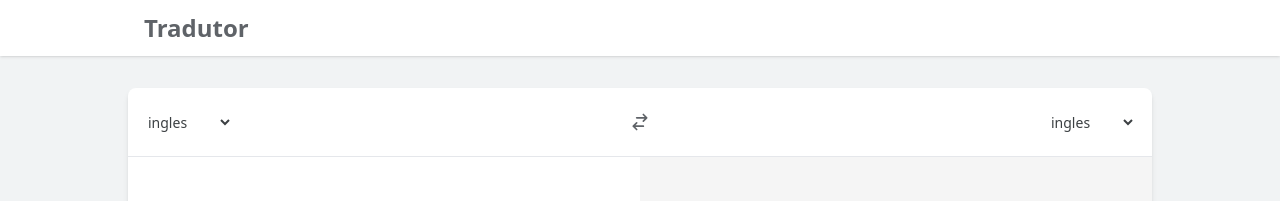
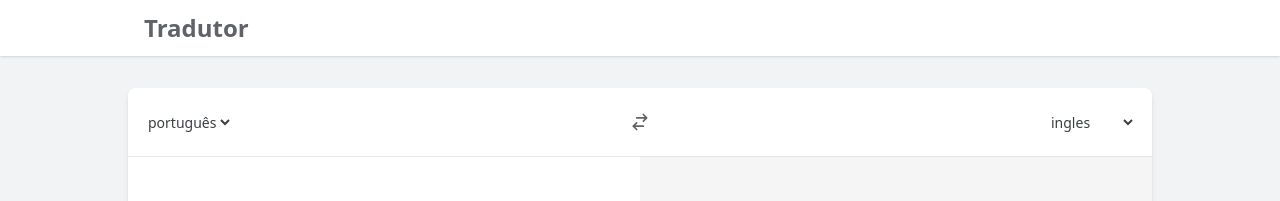
Before and after one commit to Carlamagalhaes1/Tradutor, a React (Vite) app: page / in a window 1280 px wide. Shown: the top 201 px of the page. Built offline with nearby package versions, Linux system fonts and the light colour scheme.

Commit message:
seleção de idiomas iniciais

```diff
--- a/src/App.jsx
+++ b/src/App.jsx
@@ -1,5 +1,4 @@
-
-function App() {
+import { useState } from "react"
 
 const lenguages = [
   { code: "en", name: "ingles" },
@@ -9,6 +8,13 @@ function App() {
   { code: "it", name: "italiano" },
   { code: "pt", name: "português" },
 ]
+
+function App() {
+
+  const [ sourceLang, setSourceLang] = useState('pt')
+  const [ targetLang, setTargetLang] = useState('en')
+
+
 
 
   return (
@@ -25,7 +31,7 @@ function App() {
           <div className="w-full max-w-5xl bg-white rounded-lg shadow-md overflow-hidden-">
             <div
               className="flex items-center justify-between p-4 border-b border-gray-200">
-              <select className=" text-sm text-textColor bg-transparent border-none focus:outline-none cursor-pointer">
+              <select value={sourceLang} onChange={event => setSourceLang  (event.target.value)} className=" text-sm text-textColor bg-transparent border-none focus:outline-none cursor-pointer">
                 {lenguages.map((lang) => (
                   <option key={lang.code} value={lang.code}>
                     {lang.name}
@@ -52,7 +58,7 @@ function App() {
 
               </button>
 
-              <select className=" text-sm text-textColor bg-transparent border-none focus:outline-none cursor-pointer">
+              <select value={targetLang} onChange={event => setTargetLang(event.target.value)} className=" text-sm text-textColor bg-transparent border-none focus:outline-none cursor-pointer">
                 {lenguages.map((lang) => (
                   <option key={lang.code} value={lang.code}>
                     {lang.name}
```
Lines whose indentation alone changed are shown as unchanged.
